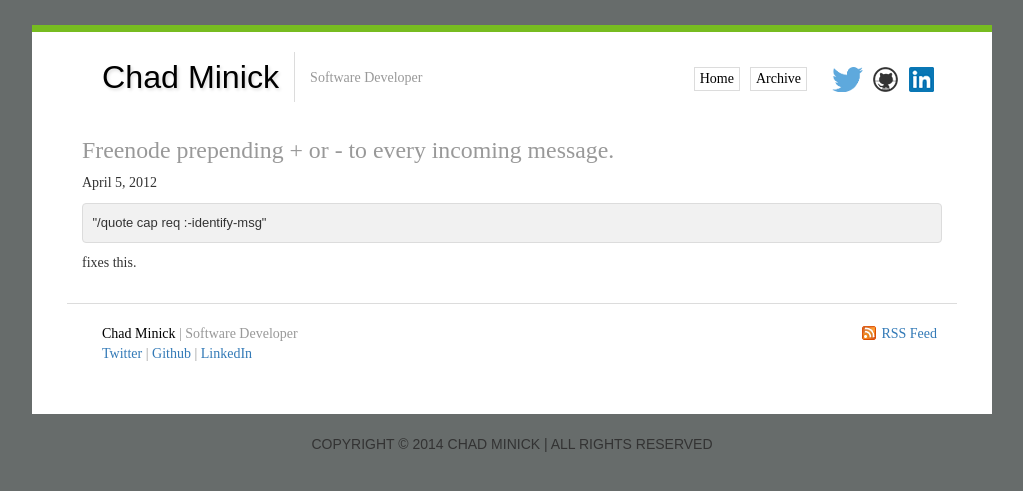
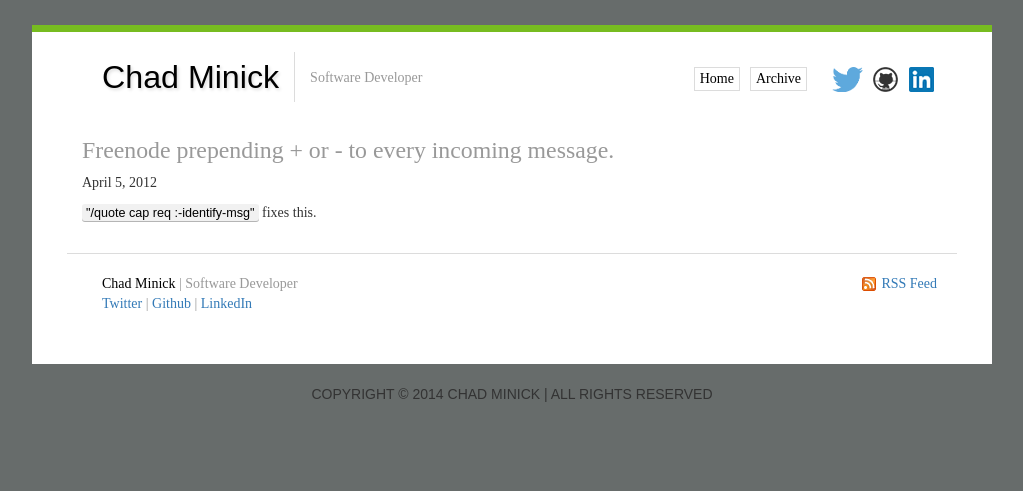
Before and after one commit to cythrawll/chadminick.com, a Jekyll site: the page built from _posts/2012-04-05-freenode-prepending-or-to-every-incoming-message.markdown, in a window 1280 px wide. Shown: the top 491 px of the page, without its empty margins (128-1151 px from the left). Built offline with Jekyll 4.4.1, drawn with Linux system fonts in a browser that asks for light colours; nearby versions of some CDN libraries; some web fonts are replaced; Markdown is read by kramdown in place of the engine named in the settings.

```diff
--- a/_posts/2012-04-05-freenode-prepending-or-to-every-incoming-message.markdown
+++ b/_posts/2012-04-05-freenode-prepending-or-to-every-incoming-message.markdown
@@ -17,4 +17,4 @@ tags:
 - IRC
 comments: []
 ---
-<pre>"/quote cap req :-identify-msg"</pre> fixes this.
+<kbd>"/quote cap req :-identify-msg"</kbd> fixes this.
```
